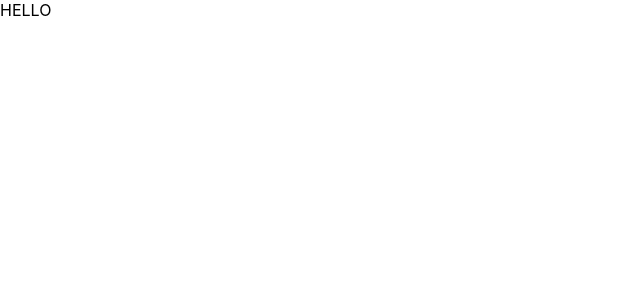
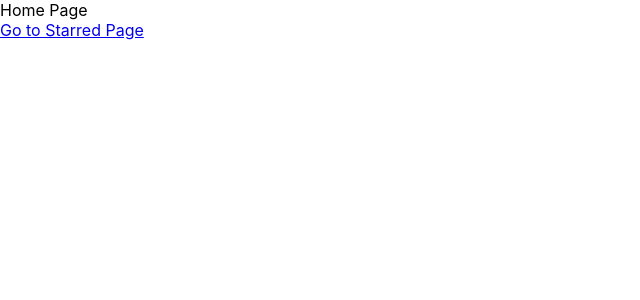
Before and after one commit to WarLord0401/BOA, a React (Create React App) app: page / in a window 1280 px wide. Shown: the top 300 px of the page, without its empty margins (0-640 px from the left). Built offline with nearby package versions, Linux system fonts and the light colour scheme.

Commit message:
added routes

```diff
--- a/package.json
+++ b/package.json
@@ -5,6 +5,7 @@
   "dependencies": {
     "react": "^18.3.1",
     "react-dom": "^18.3.1",
+    "react-router-dom": "^6.26.0",
     "react-scripts": "5.0.1",
     "web-vitals": "^2.1.4",
     "workbox-background-sync": "^6.6.0",
--- a/src/App.jsx
+++ b/src/App.jsx
@@ -1,5 +1,18 @@
+import { BrowserRouter, Route, Routes } from 'react-router-dom';
+import Home from './pages/Home';
+import Starred from './pages/Starred';
+
 function App() {
-  return <div className="App">HELLO</div>;
+  return (
+    <BrowserRouter>
+      <Routes>
+        <Route path="/" element={<Home />} />
+        <Route path="/starred" element={<Starred />} />
+
+        <Route path="*" element={<div>Not Found</div>} />
+      </Routes>
+    </BrowserRouter>
+  );
 }
 
 export default App;
--- /dev/null
+++ b/src/pages/Home.jsx
@@ -0,0 +1,12 @@
+import { Link } from 'react-router-dom';
+
+const Home = () => {
+  return (
+    <div>
+      Home Page
+      <br />
+      <Link to="/starred"> Go to Starred Page</Link>
+    </div>
+  );
+};
+export default Home;
--- /dev/null
+++ b/src/pages/Starred.jsx
@@ -0,0 +1,5 @@
+const Starred = () => {
+  return <div>Starred Page</div>;
+};
+
+export default Starred;
```
Also changed, not shown: 1 other file (tests, documents, lock files or other folders).
